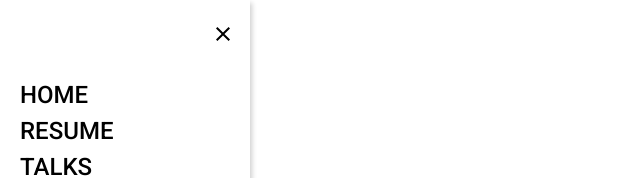
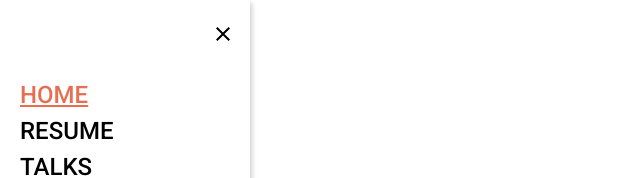
Before and after one commit to filipalacerda/filipalacerda.com, a Next.js app: page / in a window 1280 px wide. Shown: the top 178 px of the page, without its empty margins (0-640 px from the left). Built offline with nearby package versions, Linux system fonts and the light colour scheme.

Commit message:
Checks if link is active

```diff
--- a/app/components/sidebar/index.tsx
+++ b/app/components/sidebar/index.tsx
@@ -14,6 +14,10 @@ type SidebarProps = {
     link: string;
     text: string;
   }[];
+};
+
+const isLinkActive = (href: string) => {
+  return window.location.pathname === href;
 };
 
 /**
@@ -50,7 +54,10 @@ const Sidebar = ({ items }: SidebarProps) => {
         <nav className="sidebar-nav">
           <ul>
             {items.map((item) => (
-              <li key={item.text} className={`roboto-medium sidebar-link`}>
+              <li
+                key={item.text}
+                className={`roboto-medium sidebar-link ${isLinkActive(item.link) && "active"}`}
+              >
                 <a href={item.link}>{item.text}</a>
               </li>
             ))}
@@ -62,3 +69,4 @@ const Sidebar = ({ items }: SidebarProps) => {
 };
 
 export default Sidebar;
+export { isLinkActive };
--- a/app/components/sidebar/styles.css
+++ b/app/components/sidebar/styles.css
@@ -40,4 +40,5 @@
 
 .active {
   text-decoration: underline;
+  color: #e76f51;
 }
```
